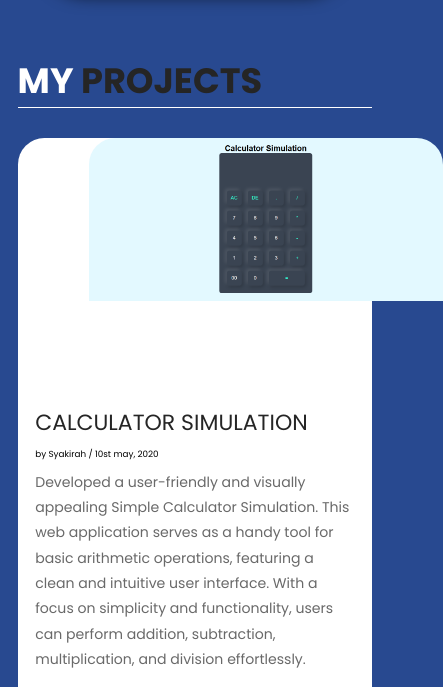
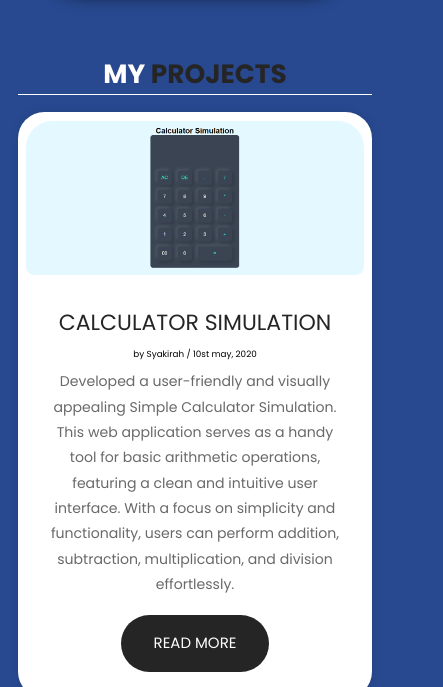
Before and after one commit to ki3b/ki3b-assignment1-syakirah, a plain HTML site: page blog.html in a window 390 px wide. Shown: the part 134-821 px from the top of the page, 443 px wide, since content can reach past the window. Drawn offline with Linux system fonts and the light colour scheme.

Commit message:
Update style.css

```diff
--- a/style.css
+++ b/style.css
@@ -579,5 +579,37 @@ a{
     .about .row .content{
         flex-basis: 100%;
     }
+    .blog .box-container {
+        display: flex;
+        flex-direction: column;
+        gap: 2rem;
+    }
+    .blog .box-full {
+        display: flex;
+        flex-direction: column;
+        align-items: center;
+        padding: 1rem;
+        box-shadow: 0 0 10px rgba(0, 0, 0, 0.1);
+        border-radius: 1rem;
+        background-color: #fff;
+    }
+    .blog .box-full .image {
+        width: 90%;
+        margin-bottom: 1rem;
+    }
+    .blog .box-full .image img {
+        width: 100%;
+        height: auto;
+        border-radius: 1rem;
+    }
+    .blog .box-full .content {
+        width: 100%;
+        text-align: center;
+    }
+    .heading {
+        font-size: 3rem;
+        text-align: center;
+        margin-bottom: 2rem;
+    }
 }
 /* RESPONSIVE SECTION */
```
